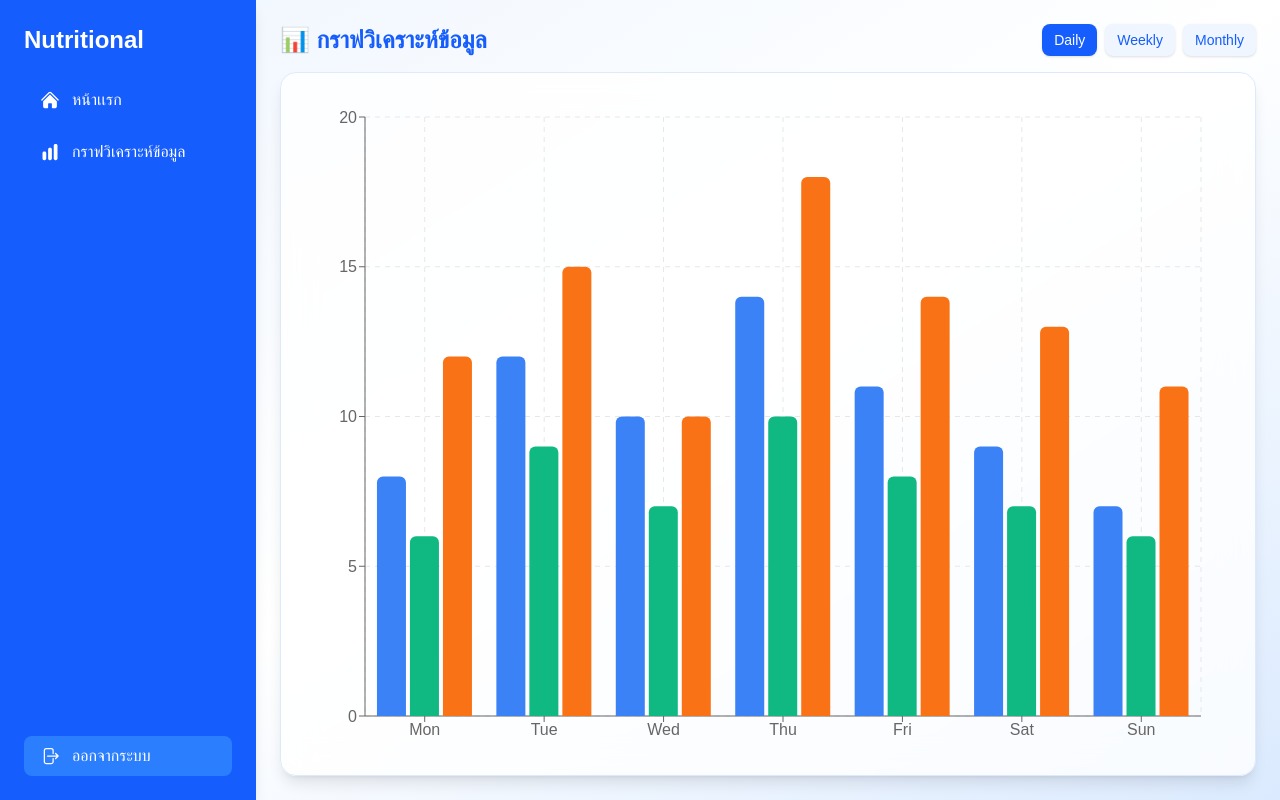
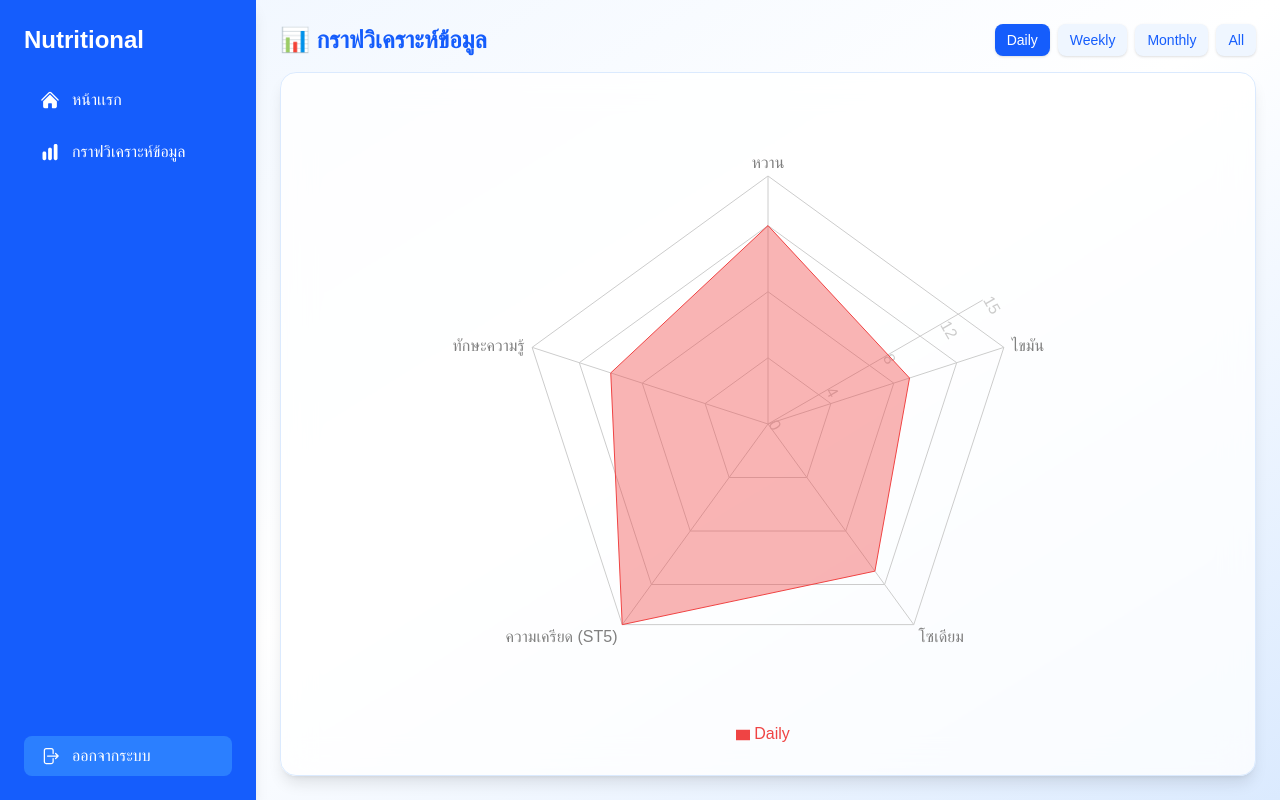
Before and after one commit to pskjksr/NutriImpact, a Next.js app: page /graph in a window 1280 px wide. Built offline with nearby package versions, Linux system fonts and the light colour scheme.

Commit message:
กราฟ

```diff
--- a/src/app/graph/page.tsx
+++ b/src/app/graph/page.tsx
@@ -11,46 +11,35 @@ import {
 
 import {
   ResponsiveContainer,
-  BarChart,
-  Bar,
-  CartesianGrid,
-  XAxis,
-  YAxis,
+  RadarChart,
+  PolarGrid,
+  PolarAngleAxis,
+  PolarRadiusAxis,
+  Radar,
   Tooltip,
+  Legend,
 } from "recharts";
 
-// ข้อมูลกราฟ
-const dataDaily = [
-  { name: "Mon", consumption: 8, nutrition: 6, stress: 12 },
-  { name: "Tue", consumption: 12, nutrition: 9, stress: 15 },
-  { name: "Wed", consumption: 10, nutrition: 7, stress: 10 },
-  { name: "Thu", consumption: 14, nutrition: 10, stress: 18 },
-  { name: "Fri", consumption: 11, nutrition: 8, stress: 14 },
-  { name: "Sat", consumption: 9, nutrition: 7, stress: 13 },
-  { name: "Sun", consumption: 7, nutrition: 6, stress: 11 },
+// 🔹 จัดข้อมูลใหม่ให้อยู่ object เดียวต่อ subject
+const data = [
+  { subject: "หวาน", Daily: 12, Weekly: 13, Monthly: 14 },
+  { subject: "ไขมัน", Daily: 9, Weekly: 11, Monthly: 12 },
+  { subject: "โซเดียม", Daily: 11, Weekly: 12, Monthly: 13 },
+  { subject: "ความเครียด (ST5)", Daily: 15, Weekly: 14, Monthly: 15 },
+  { subject: "ทักษะความรู้", Daily: 10, Weekly: 9, Monthly: 11 },
 ];
 
-const dataWeekly = [
-  { name: "Week 1", consumption: 50, nutrition: 40, stress: 60 },
-  { name: "Week 2", consumption: 45, nutrition: 38, stress: 55 },
-  { name: "Week 3", consumption: 48, nutrition: 42, stress: 58 },
-  { name: "Week 4", consumption: 52, nutrition: 44, stress: 62 },
-];
-
-const dataMonthly = [
-  { name: "Jan", consumption: 200, nutrition: 180, stress: 220 },
-  { name: "Feb", consumption: 190, nutrition: 170, stress: 210 },
-  { name: "Mar", consumption: 210, nutrition: 190, stress: 230 },
-];
+// 🔹 กำหนดสีให้แต่ละช่วงเวลา
+const COLORS: Record<string, string> = {
+  Daily: "#ef4444",   // แดง
+  Weekly: "#3b82f6",  // น้ำเงิน
+  Monthly: "#10b981", // เขียว
+};
 
 export default function GraphPage() {
-  const [range, setRange] = useState<"Daily" | "Weekly" | "Monthly">("Daily");
-
-  const getData = () => {
-    if (range === "Daily") return dataDaily;
-    if (range === "Weekly") return dataWeekly;
-    return dataMonthly;
-  };
+  const [range, setRange] = useState<"Daily" | "Weekly" | "Monthly" | "All">(
+    "Daily"
+  );
 
   return (
     <div className="flex h-screen bg-gradient-to-br from-blue-50 via-white to-blue-100">
@@ -87,9 +76,11 @@ export default function GraphPage() {
       {/* Main Content */}
       <main className="flex-1 p-6 overflow-auto">
         <div className="flex justify-between items-center mb-4">
-          <h1 className="text-2xl font-bold text-blue-600">📊 กราฟวิเคราะห์ข้อมูล</h1>
+          <h1 className="text-2xl font-bold text-blue-600">
+            📊 กราฟวิเคราะห์ข้อมูล
+          </h1>
           <div className="flex gap-2">
-            {["Daily", "Weekly", "Monthly"].map((item) => (
+            {["Daily", "Weekly", "Monthly", "All"].map((item) => (
               <motion.button
                 key={item}
                 whileTap={{ scale: 0.9 }}
@@ -106,47 +97,44 @@ export default function GraphPage() {
           </div>
         </div>
 
+        {/* Radar Chart */}
         <motion.div
           initial={{ opacity: 0, y: 30 }}
           animate={{ opacity: 1, y: 0 }}
           transition={{ duration: 0.5 }}
-          className="w-full h-[calc(100vh-96px)] bg-white/80 backdrop-blur-lg shadow-lg rounded-2xl p-6 border border-blue-100"
+          className="w-full h-[calc(100vh-96px)] bg-white/80 backdrop-blur-lg shadow-lg rounded-2xl p-6 border border-blue-100 flex items-center justify-center"
         >
           <ResponsiveContainer width="100%" height="100%">
-            <BarChart
-              data={getData()}
-              margin={{ top: 20, right: 30, left: 0, bottom: 5 }}
-            >
-              <CartesianGrid stroke="#e5e7eb" strokeDasharray="5 5" />
-              <XAxis dataKey="name" />
-              <YAxis />
-              <Tooltip
-                contentStyle={{
-                  borderRadius: "12px",
-                  border: "none",
-                  backgroundColor: "rgba(255,255,255,0.95)",
-                  boxShadow: "0 4px 10px rgba(0,0,0,0.1)",
-                }}
-              />
-              <Bar
-                dataKey="consumption"
-                fill="#3b82f6"
-                radius={[6, 6, 0, 0]}
-                name="พฤติกรรมการบริโภค"
-              />
-              <Bar
-                dataKey="nutrition"
-                fill="#10b981"
-                radius={[6, 6, 0, 0]}
-                name="โภชนาการ"
-              />
-              <Bar
-                dataKey="stress"
-                fill="#f97316"
-                radius={[6, 6, 0, 0]}
-                name="ความเครียด (ST5)"
-              />
-            </BarChart>
+            <RadarChart cx="50%" cy="50%" outerRadius="80%" data={data}>
+              <PolarGrid />
+              <PolarAngleAxis dataKey="subject" />
+              <PolarRadiusAxis angle={30} domain={[0, 15]} />
+              <Tooltip />
+              <Legend />
+
+              {/* ถ้าเลือก All → แสดงทุกช่วงเวลา */}
+              {range === "All"
+                ? Object.keys(COLORS).map((key) => (
+                    <Radar
+                      key={key}
+                      name={key}
+                      dataKey={key}
+                      stroke={COLORS[key]}
+                      fill={COLORS[key]}
+                      fillOpacity={0.3}
+                    />
+                  ))
+                : // ถ้าเลือกช่วงเวลาเดียว → แสดงเฉพาะช่วงนั้น
+                  range && (
+                    <Radar
+                      name={range}
+                      dataKey={range}
+                      stroke={COLORS[range]}
+                      fill={COLORS[range]}
+                      fillOpacity={0.4}
+                    />
+                  )}
+            </RadarChart>
           </ResponsiveContainer>
         </motion.div>
       </main>
```
